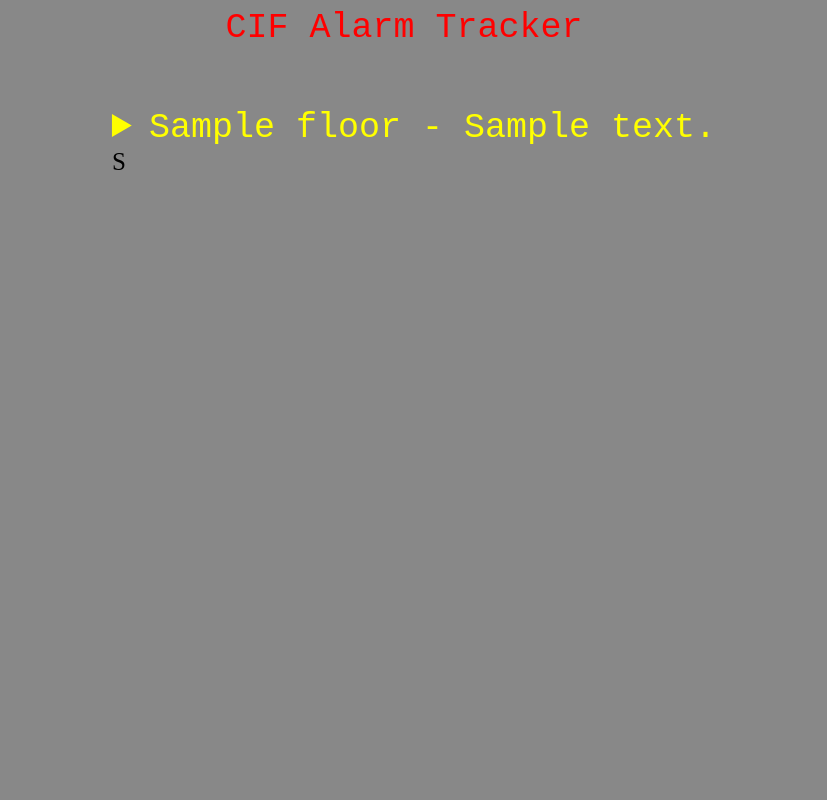
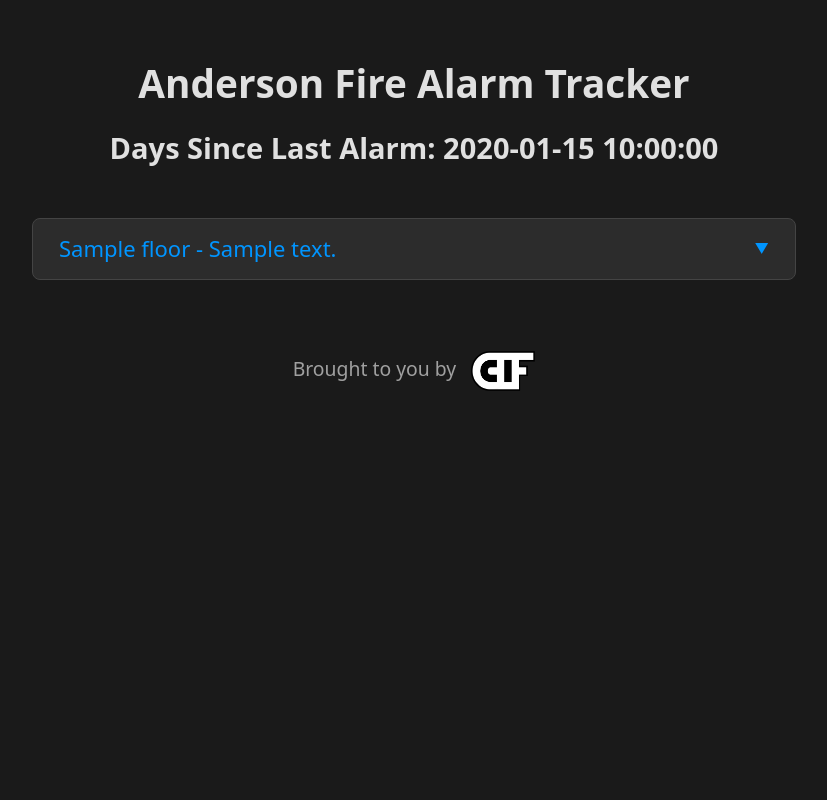
Before and after one commit to CIF-Rochester/Fire-Alarm-Monitor, a Flask app: template templates/fire.html in a window 1280 px wide. Shown: the whole page, without its empty margins (226-1053 px from the left). Run offline with Flask 3, Linux system fonts and the light colour scheme; the template is opened without the code that fills it: most values are stand-ins (such as "Sample title", 1, 10 or a date in 2020).

Commit message:
Created fancier version
- Changed style to be more modern (but not too boring)
- Added a 'days since last alarm' counter
- Brought to you by CIF :D

```diff
--- a/main.py
+++ b/main.py
@@ -2,11 +2,14 @@ import argparse
 import logging
 import os
 from dataclasses import dataclass
+from datetime import datetime
 
 from flask import Flask, request, redirect, url_for, render_template
+
 app = Flask(__name__)
 
-BACKGROUND_COLOR="#0f0f0f"
+BACKGROUND_COLOR = "#0f0f0f"
+
 
 @dataclass
 class Floor_Data:
@@ -14,9 +17,10 @@ class Floor_Data:
     summary: int
     data: list[str]
 
+
 def makeLogger(logFile):
     formatter = logging.Formatter(fmt='[%(asctime)s] %(levelname)-8s %(message)s',
-                                  datefmt='%Y-%m-%d %H:%M:%S')
+                                  datefmt='%Y-%-m-%d %H:%M:%S')
     logger = logging.getLogger(__name__)
     logger.setLevel(logging.DEBUG)
     fh = logging.FileHandler(logFile)
@@ -24,8 +28,9 @@ def makeLogger(logFile):
     logger.addHandler(fh)
     return logger
 
-def set_data(data:list[Floor_Data], file: str):
-    with open(file,'r') as f:
+
+def set_data(data: list[Floor_Data], file: str):
+    with open(file, 'r') as f:
         content = f.read()
     for line in content.split("\n"):
         line_split = line.split(",")
@@ -34,6 +39,8 @@ def set_data(data:list[Floor_Data], file: str):
             floor = int(line_split[0][:1])
         data[floor].summary += 1
         data[floor].data.append(f"{line_split[0]} - {line_split[1]} {line_split[2]}")
+
+
 @app.route('/', methods=['GET', 'POST'])
 def update_file():
     if request.method == 'GET':
@@ -44,14 +51,39 @@ def update_file():
             else:
                 data.append(Floor_Data(name=f'Floor {i}', summary=0, data=[]))
         set_data(data, "alarms.txt")
-        return render_template('fire.html', color=BACKGROUND_COLOR, floor_data=data)
+
+        latest_alarm_date = None
+        days_since = "NaN"
+
+        try:
+            with open("alarms.txt", 'r') as f:
+                for line in f:
+                    if not line.strip(): continue
+
+                    # get dates
+                    parts = line.split(',')
+                    date_str = parts[1].strip()
+                    current_alarm_date = datetime.strptime(date_str,'%Y-%m-%d').date()
+
+                    # check if this alarm is the latest, if so update latest_alarm_date
+                    if latest_alarm_date is None or current_alarm_date > latest_alarm_date: latest_alarm_date = current_alarm_date
+
+            if latest_alarm_date:
+                # get date difference
+                today = datetime.now().date()
+                difference = today - latest_alarm_date
+                days_since = difference.days
+
+        except (FileNotFoundError,IndexError):
+            days_since = "Error reading file or file not found" # yeah ehren look at my planning for not having a file
+
+        return render_template('fire.html', color=BACKGROUND_COLOR, floor_data=data, days_since=days_since)
 
 
 if __name__ == '__main__':
     logger = "fire.log"
 
-
     # from waitress import serve
     # serve(app,host='0.0.0.0',port=8080)
     # gunicorn -w 4 'web_printer:app' -b '0.0.0.0:8080'
-    app.run(host='0.0.0.0', port=5000,debug=False)
+    app.run(host='0.0.0.0', port=5000, debug=False)
--- a/templates/fire.html
+++ b/templates/fire.html
@@ -1,87 +1,144 @@
 <!DOCTYPE html>
-<html lang="en" xmlns:line-height="http://www.w3.org/1999/xhtml">
+<html lang="en">
 
 <head>
     <meta charset="UTF-8">
-    <meta name=viewport content='width=700'>
-    <meta http-equiv="X-UA-Compatible" content="IE=edge">
     <meta name="viewport" content="width=device-width, initial-scale=1.0">
     <title>CIF Alarm Tracker</title>
     <link rel="icon" href="static/fire.gif" type="image/x-icon" />
-    <link rel="stylesheet" href="https://cdnjs.cloudflare.com/ajax/libs/font-awesome/4.7.0/css/font-awesome.min.css">
+    <link rel="logo" href="static/ciflogo.png" type="image/x-icon" />
+
+    <link rel="stylesheet" href="https://necolas.github.io/normalize.css/8.0.1/normalize.css">
+
     <style>
+        /* The normalize.css rules have been removed from here */
+
+        :root {
+            --bg-color: #1a1a1a;
+            --surface-color: #2c2c2c;
+            --primary-text-color: #e0e0e0;
+            --secondary-text-color: #a0a0a0;
+            --accent-color: #0095ff;
+            --border-color: #444;
+            --font-stack: system-ui, -apple-system, BlinkMacSystemFont, "Segoe UI", Roboto, Oxygen, Ubuntu, Cantarell, "Open Sans", "Helvetica Neue", sans-serif;
+        }
+
         html,
         body {
-            font-size: 1.25rem;
-            background-color:{{color}};
+            font-size: 1.1rem;
+            background-color: var(--bg-color);
+            color: var(--primary-text-color);
+            font-family: var(--font-stack);
         }
 
         #root {
-            width: fit-content;
-            height: 98vh;
+            width: 100%;
+            max-width: 800px;
+            min-height: 100vh;
             margin: 0 auto;
-            padding: 0 1rem;
-            display: flex;
-            flex-flow: column;
+            padding: 2rem 1rem;
+            box-sizing: border-box;
         }
 
         #header {
             margin-bottom: 3rem;
             text-align: center;
-            color:#ff0000;
-            font-family:'Courier new';
         }
 
-
-        #header>div:first-child {
-            padding-right: 1rem;
-            font-size: 1.75rem;
+        #header div {
+            font-size: 2.5rem;
+            font-weight: 600;
+            color: var(--primary-text-color);
         }
 
-        #header>div:nth-child(2) {
-
-            font-size: 1rem;
-            text-overflow: ellipsis;
+        details {
+            background-color: var(--surface-color);
+            border: 1px solid var(--border-color);
+            border-radius: 8px;
+            margin-bottom: 1rem;
+            transition: all 0.2s ease-in-out;
         }
 
-        #mainBody {
-            flex: 1;
+        details[open] {
+            box-shadow: 0 4px 15px rgba(0, 0, 0, 0.2);
         }
 
         summary {
-            text-align: center;
-            color:#ffff00;
-            font-family:'Courier new';
-            font-size: 1.75rem;
+            font-size: 1.25rem;
+            font-weight: 500;
+            color: var(--accent-color);
+            padding: 1rem 1.5rem;
+            cursor: pointer;
+            list-style: none;
+            position: relative;
         }
 
-        details {
+        summary::after {
+            content: '▼';
+            font-size: 0.8rem;
+            position: absolute;
+            right: 1.5rem;
+            top: 50%;
+            transform: translateY(-50%);
+            transition: transform 0.2s ease-in-out;
+        }
+
+        details[open] summary::after {
+            transform: translateY(-50%) rotate(180deg);
+        }
+
+        #mainBody details div {
+            padding: 0 1.5rem 1.5rem 1.5rem;
+            border-top: 1px solid var(--border-color);
+            color: var(--secondary-text-color);
+        }
+
+        #mainBody details p {
+            margin: 0.5rem 0;
+            line-height: 1.6;
+        }
+
+        footer {
             text-align: center;
-            color:#ffffff;
-            font-family:'Courier new';
-            font-size: 1rem;
+            margin-top: 4rem;
+            color: var(--secondary-text-color);
         }
+
+        #logo {
+            height: 40px; /* Adjust size as needed */
+            vertical-align: middle;
+            margin-left: 10px;
+        }
+
     </style>
 </head>
 
-<!-- ToDo: Inherit from a base template -->
 <body>
-    <div id="root" >
+    <div id="root">
         <div id="header">
-            <div>CIF Alarm Tracker</div>
+            <h1>Anderson Fire Alarm Tracker</h1>
+            <h2>Days Since Last Alarm: {{ days_since }}</h2>
         </div>
         <div id="mainBody">
             {% for floor in floor_data %}
-              <details>
+            <details>
                 <summary>{{floor.name}} - {{floor.summary}}</summary>
-                  {% for alarm in floor.data %}
+                <div>
+                    {% for alarm in floor.data %}
                     <p>{{alarm}}</p>
-                  {% endfor %}
-              </details>
-            {% endfor %}S
+                    {% endfor %}
+                </div>
+            </details>
+            {% endfor %}
         </div>
+
+        <footer>
+            <p>
+                Brought to you by
+                <img id="logo" src="../static/ciflogo.png" alt="CIF">
+            </p>
+        </footer>
     </div>
-</div>
+</body>
 
-</body>
 </html>
```
Also changed, not shown: static/ciflogo.png (added).
